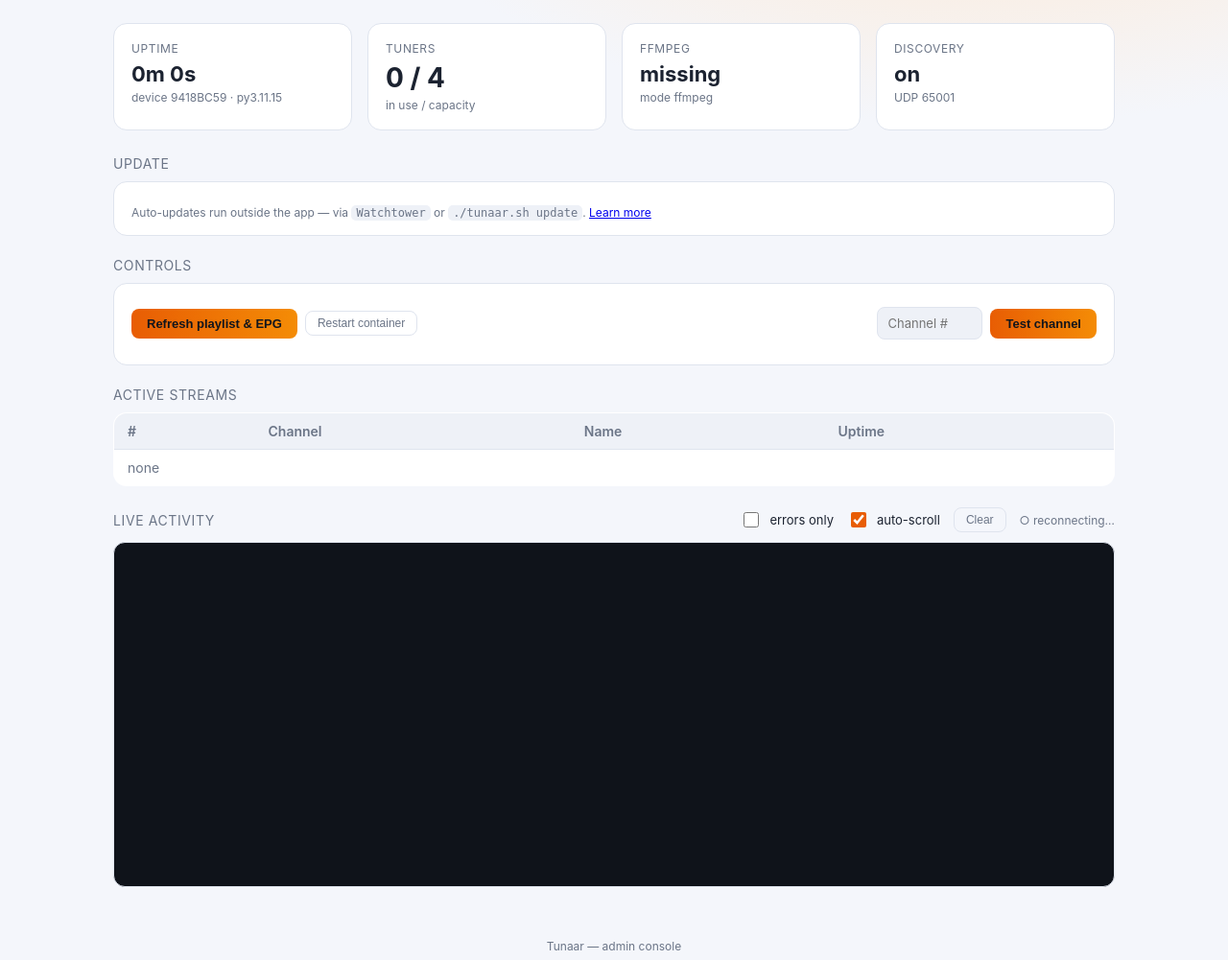
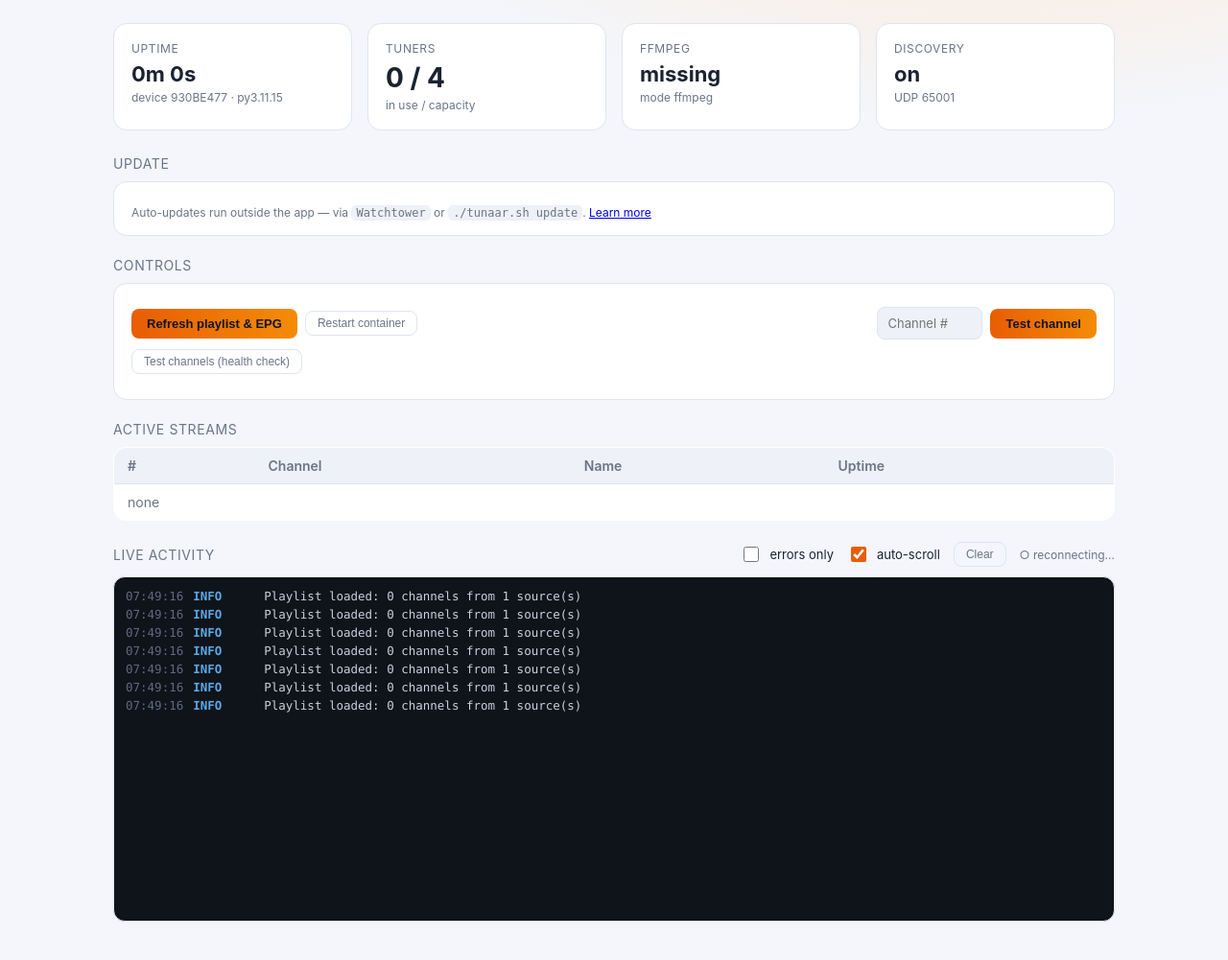
Before and after one commit to MCHammer65/Tunaar, a Flask app: page /console in a window 1280 px wide. Shown: the part 89-1090 px from the top of the page at 96% size. Run offline with Flask 3, Linux system fonts and the light colour scheme; data that the repository does not hold is empty.

Commit message:
Add bulk stream health check (#27)
New POST /api/test/all probes up to N channels (default 100, cap 300)
concurrently and reports dead streams, without consuming tuner slots.
Console gains a "Test channels (health check)" button showing OK/dead
counts and the list of dead channels — handy for flaky community lists.

1 new test (84 total).


Claude-Session: https://claude.ai/code/session_01JW1jSf29WCw1vv9MdU6vop

Co-authored-by: Claude <noreply@anthropic.com>

```diff
--- a/tunaar/app.py
+++ b/tunaar/app.py
@@ -451,6 +451,32 @@ def create_app(config: Config | None = None) -> Flask:
         )
         return jsonify(result)
 
+    @app.post("/api/test/all")
+    def api_test_all() -> Response:
+        """Probe up to ``limit`` channels concurrently and report dead streams."""
+        from concurrent.futures import ThreadPoolExecutor
+
+        limit = min(max(request.args.get("limit", default=100, type=int), 1), 300)
+        chans = channels.get()
+        sample = chans[:limit]
+        ua = config.user_agent
+
+        def _probe(ch):
+            r = proxy.probe(ch.url, user_agent=ua, timeout=8)
+            return {"number": ch.number, "name": ch.name, "ok": bool(r.get("ok")),
+                    "error": r.get("error") or (None if r.get("ok") else f"status {r.get('status')}")}
+
+        with ThreadPoolExecutor(max_workers=12) as ex:
+            results = list(ex.map(_probe, sample))
+        failed = [r for r in results if not r["ok"]]
+        log.info("Bulk test: %d tested, %d dead", len(results), len(failed))
+        return jsonify({
+            "tested": len(results),
+            "ok": len(results) - len(failed),
+            "total_channels": len(chans),
+            "failed": failed,
+        })
+
     @app.get("/api/update/check")
     def api_update_check() -> Response:
         from . import selfupdate
--- a/tunaar/templates/console.html
+++ b/tunaar/templates/console.html
@@ -55,6 +55,11 @@
         <button id="test-btn" class="btn" type="button">Test channel</button>
       </div>
       <div id="test-result" class="hint"></div>
+      <div class="form-row" style="margin-top:6px">
+        <button id="test-all" class="btn-ghost" type="button">Test channels (health check)</button>
+        <span id="test-all-status" class="hint" style="margin:0;flex:1"></span>
+      </div>
+      <div id="test-all-result" class="hint"></div>
     </div>
 
     <div class="section-title">Active streams</div>
@@ -151,6 +156,23 @@
     $('test-btn').addEventListener('click', runTest);
     $('test-num').addEventListener('keydown', (e) => { if (e.key === 'Enter') runTest(); });
 
+    async function testAll() {
+      $('test-all').disabled = true;
+      $('test-all-status').textContent = 'Probing channels… (this can take a minute)';
+      $('test-all-result').textContent = '';
+      try {
+        const r = await (await fetch('/api/test/all?limit=150', { method: 'POST' })).json();
+        $('test-all-status').innerHTML = `Tested <b>${r.tested}</b> of ${r.total_channels} — ` +
+          `<span style="color:var(--ok)">${r.ok} OK</span>, ` +
+          `<span style="color:var(--err)">${r.failed.length} dead</span>`;
+        $('test-all-result').innerHTML = r.failed.length
+          ? 'Dead: ' + r.failed.map(f => esc(f.number + ' ' + f.name)).join(', ')
+          : '✓ all probed channels are live';
+      } catch (e) { $('test-all-status').textContent = '✕ test failed'; }
+      $('test-all').disabled = false;
+    }
+    $('test-all').addEventListener('click', testAll);
+
     // ---- self-update ----
     // When the Docker socket isn't mounted, in-app updates can't work — that's
     // the expected setup if you use Watchtower or update over SSH. Rather than
```
Also changed, not shown: tests/test_features.py (+11 -0 lines).
